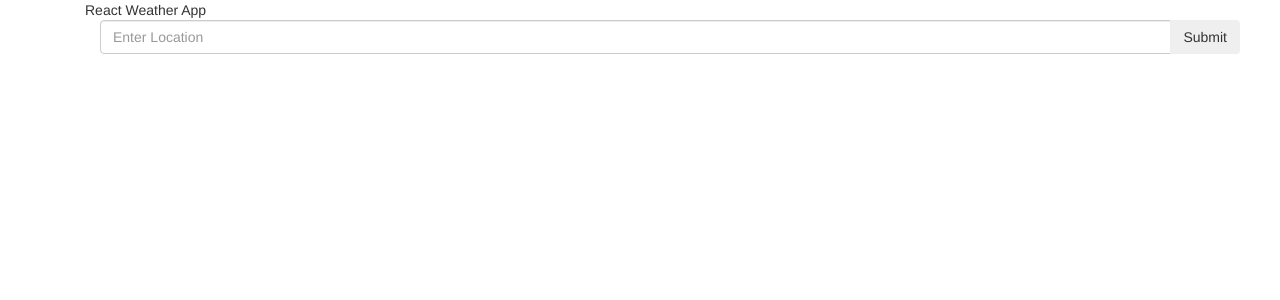
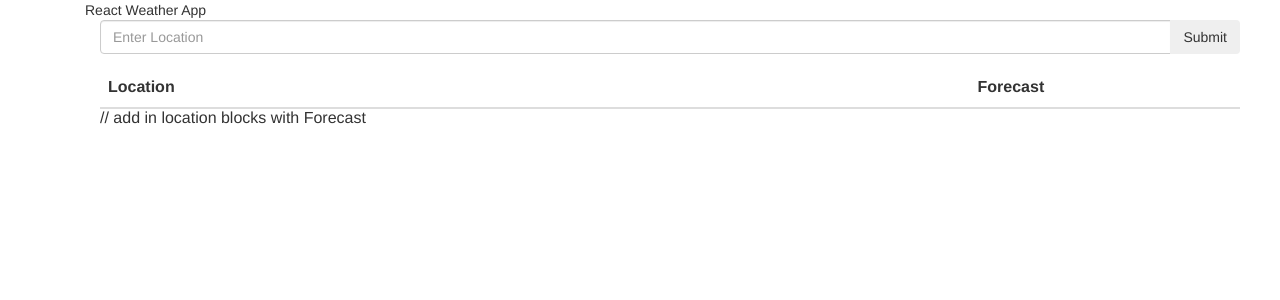
Before and after one commit to Allans-dev/ReactReduxWeather, a React app: page / in a window 1280 px wide. Shown: the top 300 px of the page. Built offline with nearby package versions, Linux system fonts and the light colour scheme.

Commit message:
Start of location table
added location component, working on importing to App

```diff
--- a/src/components/App.js
+++ b/src/components/App.js
@@ -1,5 +1,6 @@
 import React, { Component } from 'react';
 import SearchBar from '../containers/searchBar';
+import LocationTable from './location_table';
 
 
 export default class App extends Component {
@@ -7,6 +8,7 @@ export default class App extends Component {
     return (
       <div>
         <SearchBar />
+        <LocationTable />
       </div>
     );
   }
--- /dev/null
+++ b/src/components/location_table.js
@@ -0,0 +1,22 @@
+import React, { Component } from 'react';
+import { connect } from 'react-redux';
+
+export default class LocationTable extends Component {
+
+
+  render() {
+    return (
+      <table className="table table-hover">
+        <thead>
+          <tr>
+            <th>Location</th>
+            <th>Forecast</th>
+          </tr>
+        </thead>
+        <tbody>
+          // add in location blocks with Forecast
+        </tbody>
+      </table>
+    );
+  }
+}
```
Also changed, not shown: 1 other file (tests, documents, lock files or other folders).
